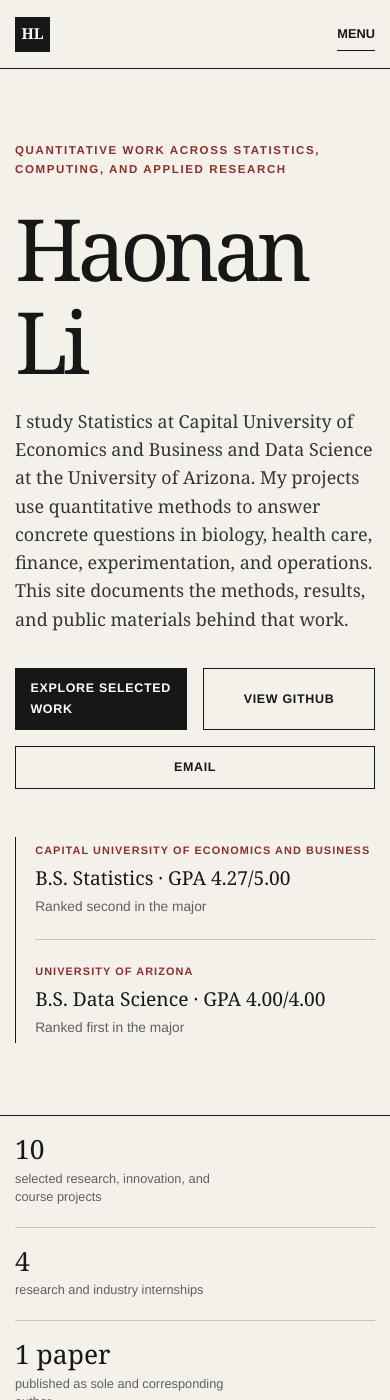
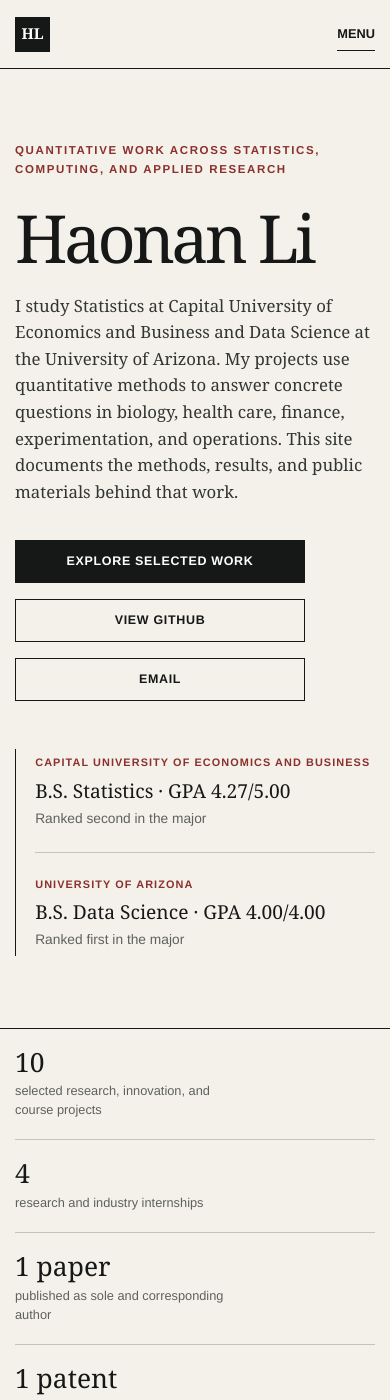
Before and after one commit to haonan-li-source/lihaonan.github.io, a Jekyll site: the page built from index.md, in a window 390 px wide and 1400 px high. Built offline with Jekyll 4.4.1, drawn with Linux system fonts in a browser that asks for light colours.

Commit message:
Refine narrow-screen hero layout

```diff
--- a/assets/css/style.scss
+++ b/assets/css/style.scss
@@ -172,9 +172,10 @@ th { background: var(--paper-deep); }
   .language-link { padding: .6rem 0 0; border-top: 1px solid var(--line); border-left: 0; }
   .brand-name { display: none; }
   .hero-shell { padding: 4.5rem 0; }
-  h1 { font-size: clamp(4rem, 22vw, 6rem); }
-  .hero-actions { width: 100%; }
-  .hero-actions .button { flex: 1 1 135px; }
+  .hero h1 { max-width: 100%; font-size: clamp(3.65rem, 17vw, 4.7rem); letter-spacing: -.055em; white-space: nowrap; }
+  .hero-lead { font-size: 1.05rem; }
+  .hero-actions { width: min(100%, 290px); display: grid; grid-template-columns: 1fr; }
+  .hero-actions .button { width: 100%; min-width: 0; }
   .credential-panel { width: 100%; padding-left: 1.2rem; }
   .evidence-band, .portfolio-grid, .capability-grid { grid-template-columns: 1fr; }
   .evidence-item, .evidence-item:not(:first-child) { min-height: 0; padding: 1.25rem 0; border-right: 0; border-bottom: 1px solid var(--line); }
```
